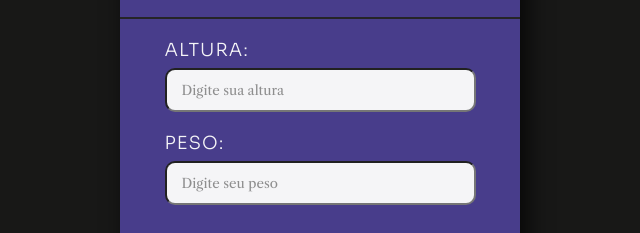
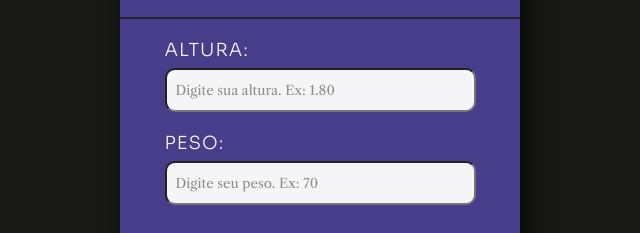
Before and after one commit to FeSantsss/calculadora-imc-react, a React (Vite) app in the folder project-imc/: page / in a window 1280 px wide. Shown: the part 222-455 px from the top of the page, without its empty margins (320-960 px from the left). Built offline with nearby package versions, Linux system fonts and the light colour scheme.

Commit message:
anythings

```diff
--- a/project-imc/src/assets/IMCalc.css
+++ b/project-imc/src/assets/IMCalc.css
@@ -30,7 +30,7 @@ input {
 }
 input::placeholder{
   opacity: 0.8;
-  padding: 8px;
+  padding: 2px;
 }
 
 label {
--- a/project-imc/src/components/IMCalc.jsx
+++ b/project-imc/src/components/IMCalc.jsx
@@ -12,6 +12,8 @@ const IMCalc = () => {
     setHeight("");
     setWeight("");
   }
+
+
 
   console.log(height)
 
@@ -28,7 +30,7 @@ const IMCalc = () => {
                 name="height"
                 value={height}
                 id="height"
-                placeholder="Digite sua altura"
+                placeholder="Digite sua altura. Ex: 1.80"
                 onChange={(e) => setHeight(e.target.value)}
               />
             </div>
@@ -39,7 +41,7 @@ const IMCalc = () => {
                 name="weight"
                 value={weight}
                 id="weight"
-                placeholder="Digite seu peso"
+                placeholder="Digite seu peso. Ex: 70"
                 onChange={(e) => setWeight(e.target.value)}
               />
             </div>
```
